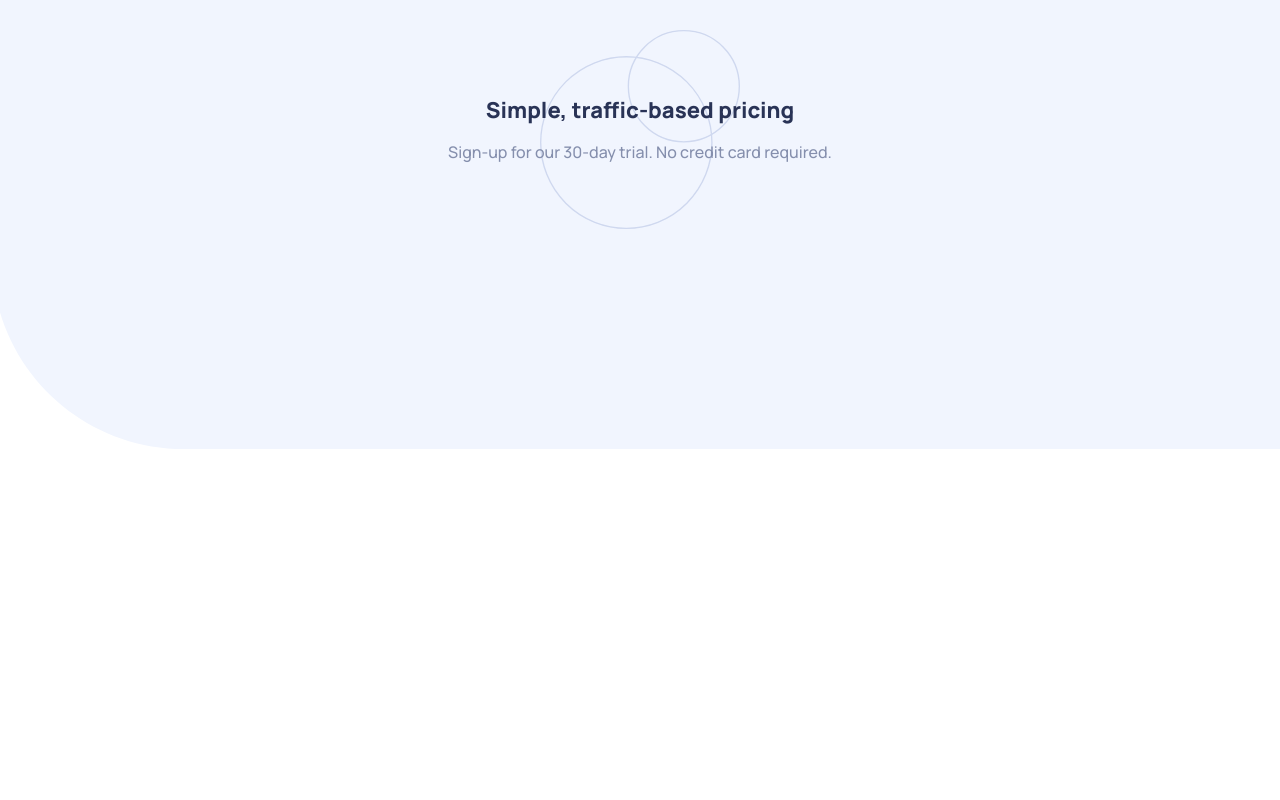
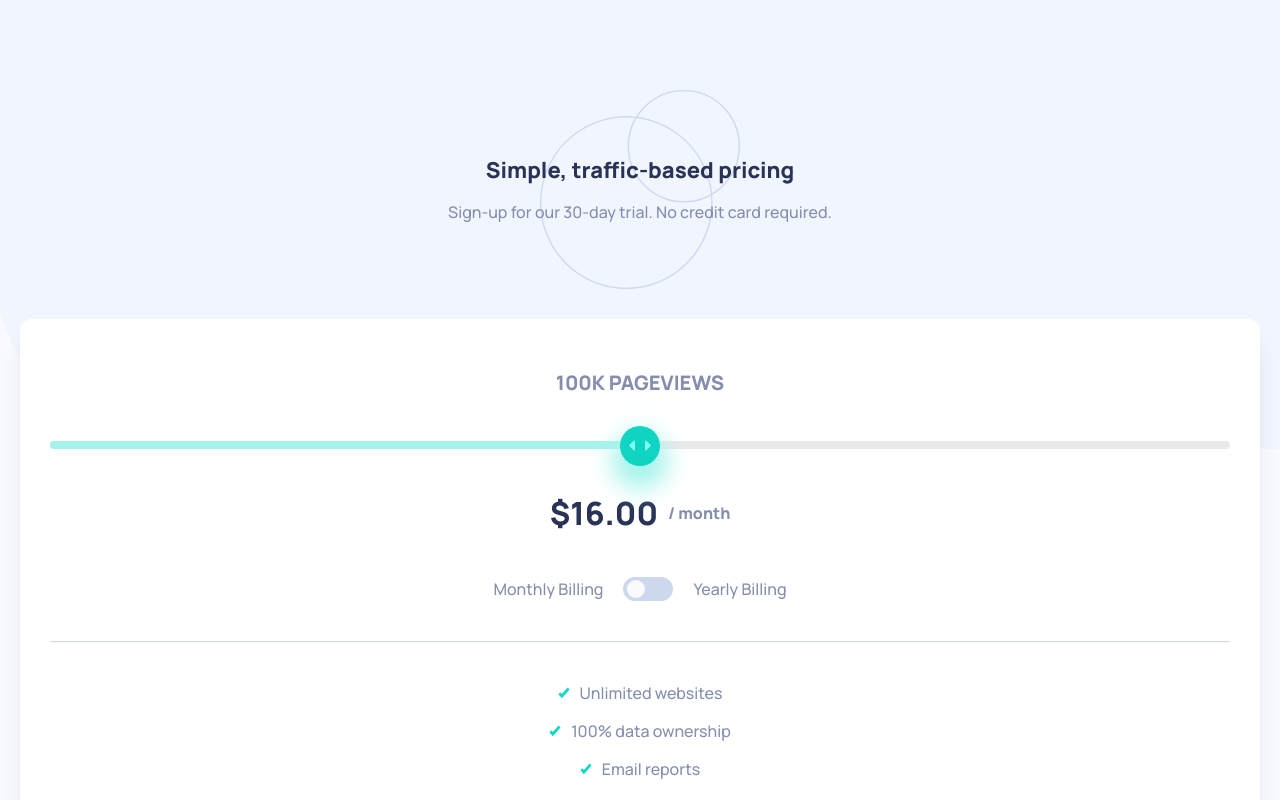
Before and after one commit to celigx/interactive-pricing-component, a React (Create React App) app: page / in a window 1280 px wide. Shown: the top 800 px of the page. Built offline with nearby package versions, Linux system fonts and the light colour scheme.

Commit message:
Add pricing, slider, toggle

```diff
--- a/src/App.js
+++ b/src/App.js
@@ -1,12 +1,60 @@
 import './App.sass';
+
+import Slider from 'rc-slider';
+import 'rc-slider/assets/index.css';
+import Toggle from 'react-toggle';
+import "react-toggle/style.css";
+
+import checkmark from './assets/icon-check.svg';
+import sliderArrow from './assets/icon-slider.svg';
 
 function App() {
   return (
     <div className="app">
+
       <div className="titleContainer">
         <h1 className="title">Simple, traffic-based pricing</h1>
         <p className="subTitle">Sign-up for our 30-day trial. No credit card required.</p>
       </div>
+
+      <div className="cardContainer">
+
+        <div className="topContainer">
+          <h1 className="pageViews">100K PAGEVIEWS</h1>
+          <Slider
+            min={1}
+            max={5}
+            defaultValue={3}
+            trackStyle={[{ backgroundColor: '#a5f3eb', height: '8px' }]}
+            handleStyle={[{ backgroundColor: '#10d5c2', height: '40px', width: '40px', marginTop: '-15px', border: 'none', backgroundImage: `url(${sliderArrow})`, backgroundRepeat: 'no-repeat', backgroundPosition: 'center', cursor: 'pointer', boxShadow: '0px 15px 25px 8px #a5f3eb' }]}
+            railStyle={{ height: '8px' }}
+          />
+          <div className="priceContainer">
+            <h1 className="price">$16.00</h1>
+            <p className="month">/ month</p>
+          </div>
+          <div className="toggleContainer">
+            <span>Monthly Billing</span>
+            <Toggle
+              className="toggle"
+              icons={false}
+            />
+            <span>Yearly Billing</span>
+          </div>
+          <div className="borderLine"></div>
+        </div>
+
+        <div className="bottomContainer">
+          <div className="checkmark">
+            <p><img src={checkmark} alt="checkmark" />Unlimited websites</p>
+            <p><img src={checkmark} alt="checkmark" />100% data ownership</p>
+            <p><img src={checkmark} alt="checkmark" />Email reports</p>
+          </div>
+          <button className="startTrial">Start my trial</button>
+        </div>
+
+      </div>
+
     </div>
   );
 }
--- a/src/App.sass
+++ b/src/App.sass
@@ -1,26 +1,150 @@
 @import url('https://fonts.googleapis.com/css2?family=Manrope:wght@500;600;800&display=swap')
 
+$textLight: #858fad
+$textDark: #293356
+$fullSliderBar: #a5f3eb
+$sliderBackground: #10d5c2
+$discountBackground: #feece7
+$discountText: #ff8c66
+$ctaText: #bdccff
+
+$pricingBackground: #ffffff
+$mainBackground: #fafbff
+$emptySliderBar: #eaeefb
+$toggleBackground: #cdd7ee
+$ctaBackground: #293356
+
 .app
+  background: #f9faff
   font-family: 'Manrope', sans-serif
   text-align: center
   background-image: url(./assets/bg-pattern.svg)
   background-repeat: no-repeat
   background-position: 5% 0%
-  height: 100vh
-  padding: 20px 20px
+  padding: 60px 20px
 
   .titleContainer
     background-image: url(./assets/pattern-circles.svg)
     background-repeat: no-repeat
     background-position: center
     background-size: 200px
-    padding: 60px 0
+    padding: 80px 0
 
     .title
-      color: hsl(227, 35%, 25%)
+      color: $textDark
       font-size: 22px
 
     .subTitle
-      color: hsl(225, 20%, 60%)
+      color: $textLight
       font-size: 16px
       font-weight: 500
+
+  .cardContainer
+    background: $pricingBackground
+    border-radius: 12px
+    padding: 50px 30px
+    box-shadow: 0px 20px 25px -5px rgba(0,0,0,0.1) , 0px 10px 10px -5px rgba(0,0,0,0.04)
+
+    .topContainer
+
+      .pageViews
+        color: $textLight
+        font-size: 20px
+        margin: 0 0 40px 0
+
+      .borderLine
+        border-bottom: 1px solid #cdd7ee
+
+    .priceContainer
+      display: flex
+      align-items: center
+      justify-content: center
+      margin: 20px 0 20px 0
+
+      .price
+        color: $textDark
+        margin-right: 10px
+
+      .month
+        color: $textLight
+        font-weight: 800
+
+    .toggleContainer
+      color: $textLight
+      display: flex
+      align-items: center
+      justify-content: center
+      margin: 0 0 40px 0
+
+      .monthlyBilling
+
+      .toggleButton
+        margin: 0 20px
+        .yearlyBilling
+
+      .a
+        display: flex
+
+      .discount
+        background: $discountBackground
+        color: $discountText
+        font-size: 15px
+        font-weight: 800
+        border-radius: 120px
+        padding: 3px 10px
+        margin-left: 10px
+
+
+  .bottomContainer
+    .checkmark
+      color: $textLight
+      margin: 40px 0 40px 0
+      p
+        img
+          height: 12px
+          width: 12px
+          margin-right: 10px
+
+    .startTrial
+      font-size: 18px
+      font-weight: 800
+      background: $textDark
+      color: $ctaText
+      border-style: none
+      border-radius: 40px
+      padding: 15px 60px
+
+// Customise toggle button
+.toggle
+  margin: 0 20px
+
+.toggle.react-toggle--checked:hover:not(.react-toggle--disabled) .react-toggle-track
+  background-color: $fullSliderBar
+
+.toggle.react-toggle--checked:hover:not(.react-toggle--enabled) .react-toggle-track
+  background-color: $fullSliderBar
+
+.toggle.react-toggle--checked .react-toggle-track
+  background-color: $toggleBackground
+
+.toggle .react-toggle-track
+  background-color: $toggleBackground
+
+.toggle.react-toggle:hover:not(.react-toggle--disabled) .react-toggle-track
+  background-color: $fullSliderBar
+
+.toggle.react-toggle .react-toggle-thumb
+  top: 3px
+  left: 4px
+  height: 18px
+  width: 18px
+  border: none
+
+.toggle.react-toggle--checked .react-toggle-thumb
+  left: 28px
+
+.toggle.react-toggle--focus .react-toggle-thumb
+  box-shadow: none
+
+.toggle.react-toggle:active:not(.react-toggle--disabled) .react-toggle-thumb
+  box-shadow: none
```
Also changed, not shown: src/assets/icon-check.svg (added), src/assets/icon-slider.svg (added).
